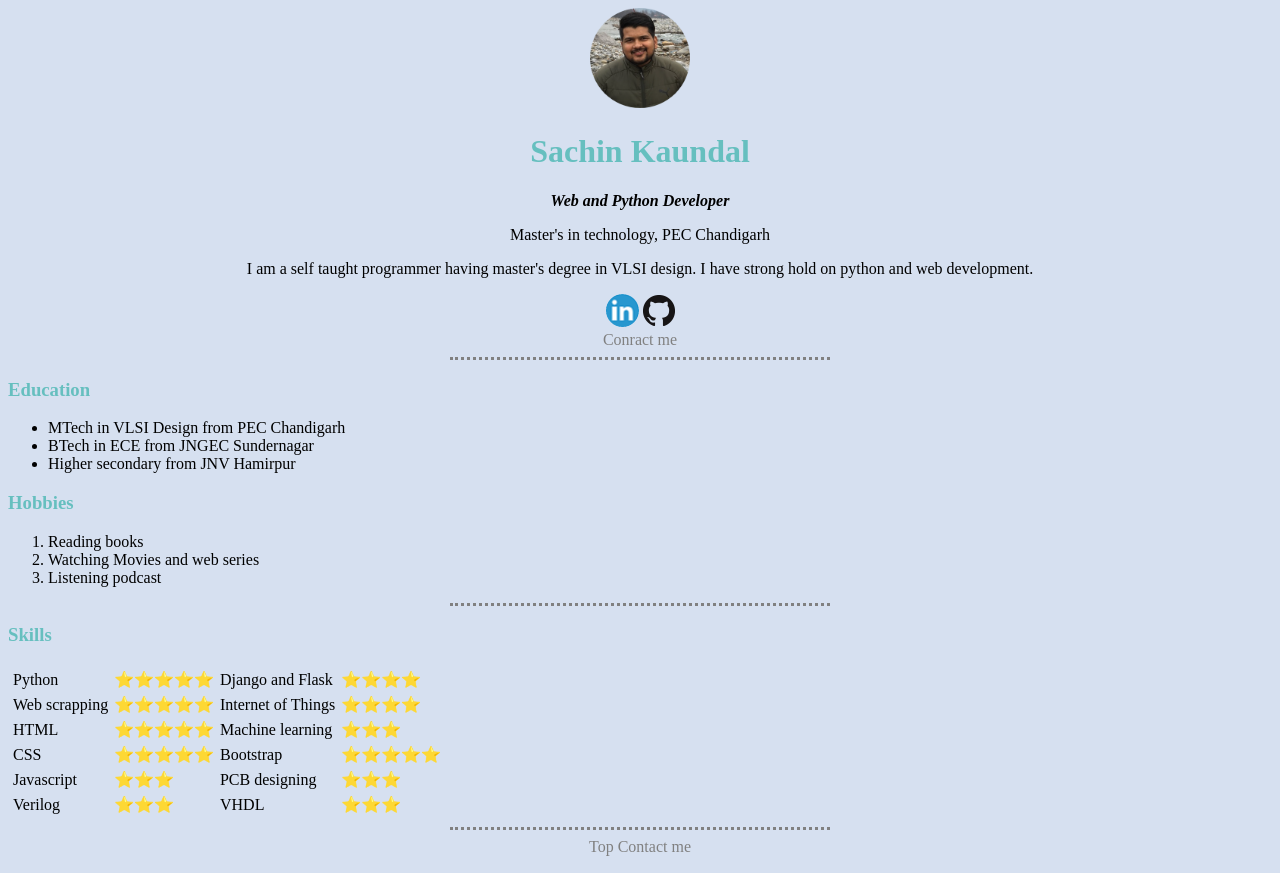
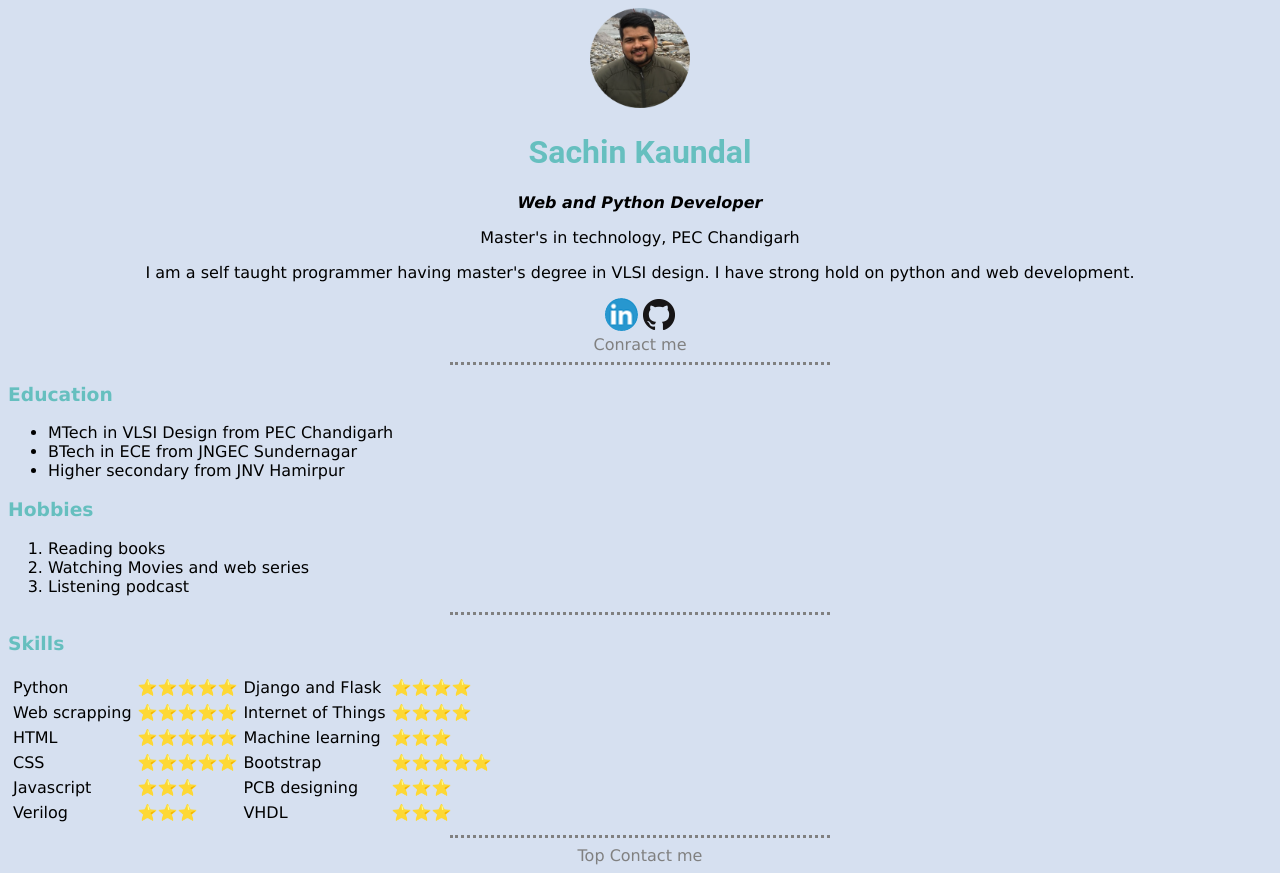
Before and after one commit to imsachink/cv, a plain HTML site: page index.html in a window 1280 px wide. Drawn offline with Linux system fonts and the light colour scheme.

Commit message:
Update style.css

```diff
--- a/CSS/style.css
+++ b/CSS/style.css
@@ -1,5 +1,6 @@
 body{
     background-color: #d6e0f0;
+    font-family:   'Geneva', Verdana, sans-serif;
 }
 hr{
 
@@ -10,9 +11,11 @@ hr{
 }
 h1{
     color: #66BFBF;
+    font-family: 'roboto','Trebuchet MS', 'Lucida Sans Unicode', 'Lucida Grande', 'Lucida Sans', Arial, sans-serif;
 }
 h3{
     color: #66BFBF;
+    font-family:'Lucida Grande', 'Franklin Gothic Medium', 'Arial Narrow', Arial, sans-serif;
 }
 a{
     color:grey;
```
